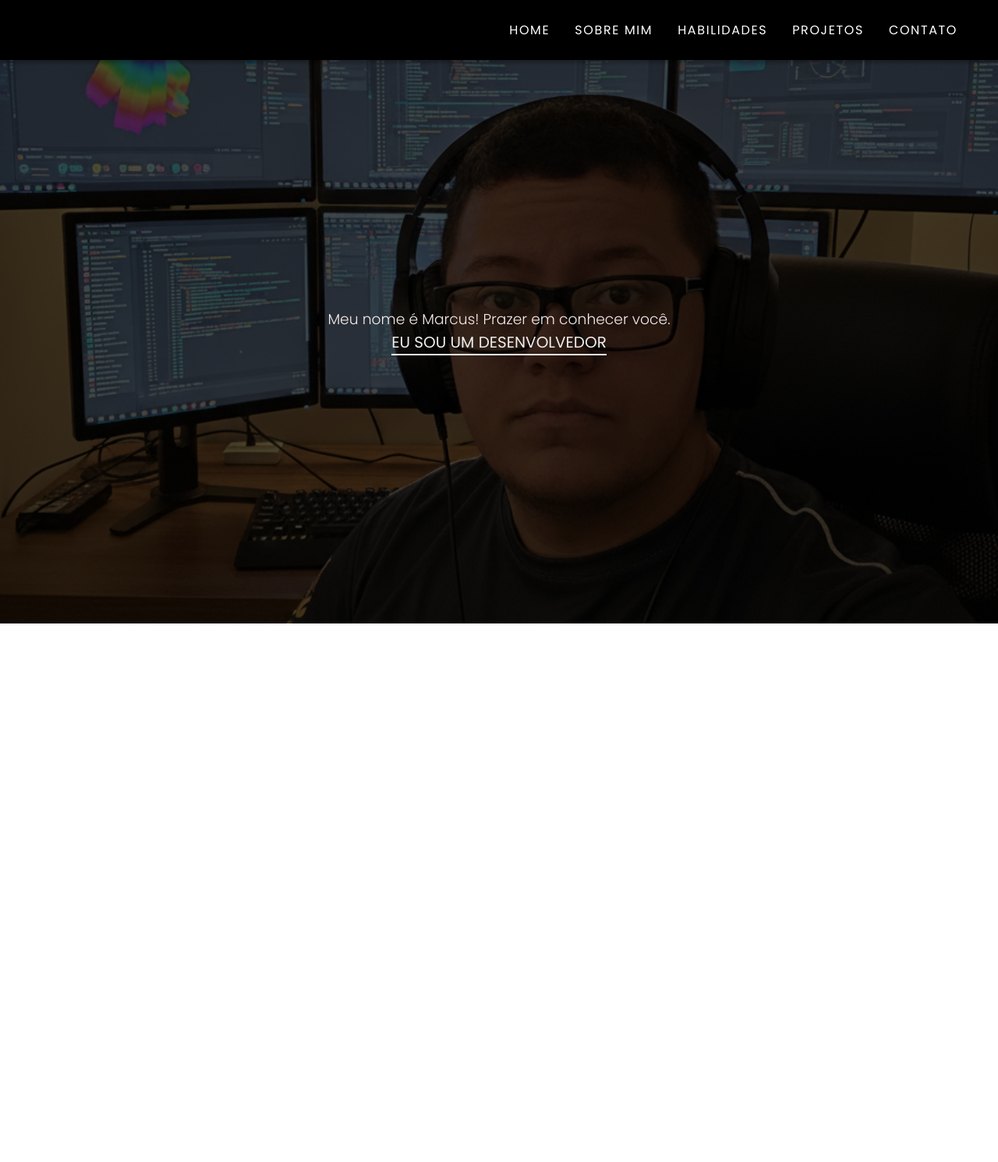
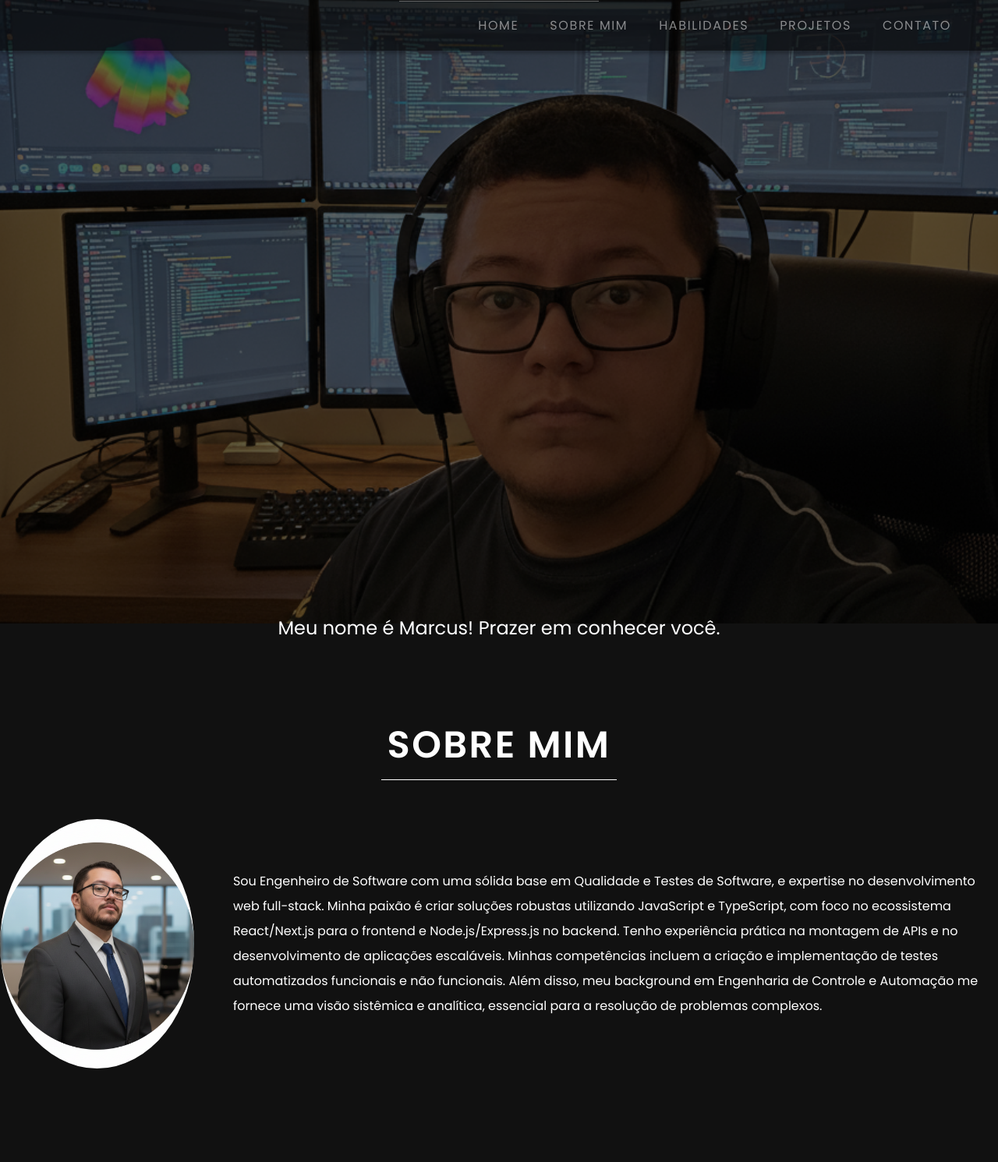
Before and after one commit to MarCassMari/portifolio_dev, a plain HTML site: page index.html in a window 1280 px wide. Shown: the whole page at 78% size. Before the commit the page ends 800 px from the top, so only its background shows below. Drawn offline with Linux system fonts and the light colour scheme.

Commit message:
feat: sobre mim

```diff
--- a/index.html
+++ b/index.html
@@ -24,8 +24,34 @@
     </nav>
 
     <div class="home-container">
-      <h3>Meu nome é Marcus! Prazer em conhecer você.</h3>
-      <p>Eu sou um Desenvolvedor</p>
+      <h1>Meu nome é Marcus! Prazer em conhecer você.</h1>
+      <p>Desenvolvedor</p>
+    </div>
+
+    <div class="section-container">
+      <div class="section-content">
+        <h2 class="section-title">SOBRE MIM</h2>
+        <div class="about-me">
+          <img
+            class="profile-pic"
+            src="./images/marcus_terno.png"
+            alt="Foto de Perfil do Marcus"
+          />
+          <p>
+            Sou Engenheiro de Software com uma sólida base em Qualidade e Testes
+            de Software, e expertise no desenvolvimento web full-stack. Minha
+            paixão é criar soluções robustas utilizando JavaScript e TypeScript,
+            com foco no ecossistema React/Next.js para o frontend e
+            Node.js/Express.js no backend. Tenho experiência prática na montagem
+            de APIs e no desenvolvimento de aplicações escaláveis. Minhas
+            competências incluem a criação e implementação de testes
+            automatizados funcionais e não funcionais. Além disso, meu
+            background em Engenharia de Controle e Automação me fornece uma
+            visão sistêmica e analítica, essencial para a resolução de problemas
+            complexos.
+          </p>
+        </div>
+      </div>
     </div>
   </body>
 </html>
--- a/styles.css
+++ b/styles.css
@@ -9,21 +9,29 @@
   width: 100%;
   display: flex;
   justify-content: flex-end;
-  background-color: black;
-  padding: 10px 20px;
+  background-color: rgba(0, 0, 0, 0.6);
+  padding: 20px;
   box-shadow: 0px 4px 4px rgba(0, 0, 0, 0.25);
   position: absolute;
+  top: 0;
 }
+
 .navbar-container > ul {
+  display: flex;
   list-style: none;
-  display: flex;
-  gap: 2rem;
-  padding: 1rem 2rem;
-  color: white;
 }
 
 .navbar-container > ul > li {
+  text-transform: uppercase;
+  margin-right: 40px;
+  color: white;
   letter-spacing: 0.1rem;
+  opacity: 50%;
+  transition: opacity 0.5s;
+}
+.navbar-container > ul > li:hover {
+  opacity: 100%;
+  cursor: pointer;
 }
 
 .home-container {
@@ -32,23 +40,77 @@
   flex-direction: column;
   align-items: center;
   justify-content: center;
-  color: rgb(245, 234, 234);
+  color: white;
   background-image: url("./images/marcus_pc.jpg");
   background-size: cover;
   background-position: center;
-  background-color: rgba(0, 0, 0, 0.7);
-  background-blend-mode: darken;
-}
-.home-container > h3 {
-  font-weight: 300;
-  text-align: end;
-  padding-top: 50px;
+  background-color: rgba(0, 0, 0, 0.6);
+  background-blend-mode: color;
 }
 
-.home-container > p {
+.home-container > h1 {
+  font-weight: 400;
+  font-size: 1.5rem;
+  margin-bottom: -860px;
+}
+
+.home-container p {
   text-transform: uppercase;
-  font-weight: 400;
+  font-weight: 500;
   font-size: 1.25rem;
   color: #eee;
-  border-bottom: 2px solid #eee;
+  border-bottom: 1.5px solid white;
+  padding-bottom: 8px;
+  padding-left: 8px;
+  padding-right: 8px;
+  letter-spacing: 0.35rem;
+  margin-bottom: 10px;
 }
+
+.section-container {
+  width: 100%;
+  background-color: #111;
+  padding-top: 120px;
+  padding-bottom: 120px;
+}
+
+.section-content {
+  max-width: 1440px;
+  margin-left: auto;
+  margin-right: auto;
+}
+
+.section-title {
+  font-weight: 600;
+  font-size: 3rem;
+  letter-spacing: 0.15rem;
+  color: #fff;
+  text-transform: uppercase;
+  padding-bottom: 8px;
+  padding-left: 8px;
+  padding-right: 8px;
+  border-bottom: 1.5px solid #fff;
+  text-align: center;
+  width: fit-content;
+  margin: auto;
+}
+
+.about-me {
+  display: flex;
+  align-items: center;
+  margin-top: 50px;
+}
+
+.about-me > img {
+  width: 320px;
+  height: 320px;
+  margin-right: 50px;
+}
+.profile-pic {
+  border-radius: 50%;
+}
+
+.about-me p {
+  color: white;
+  line-height: 2rem;
+}
```
Also changed, not shown: images/marcus_terno.png (added).
